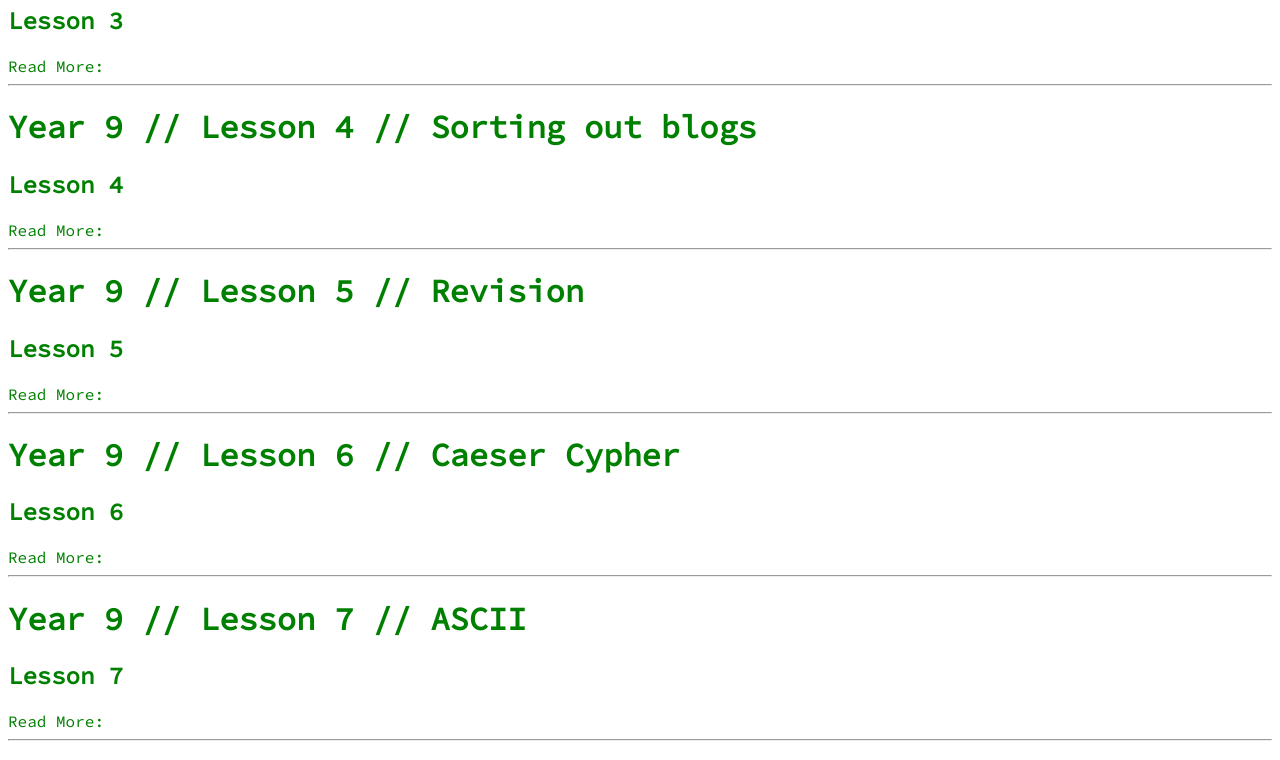
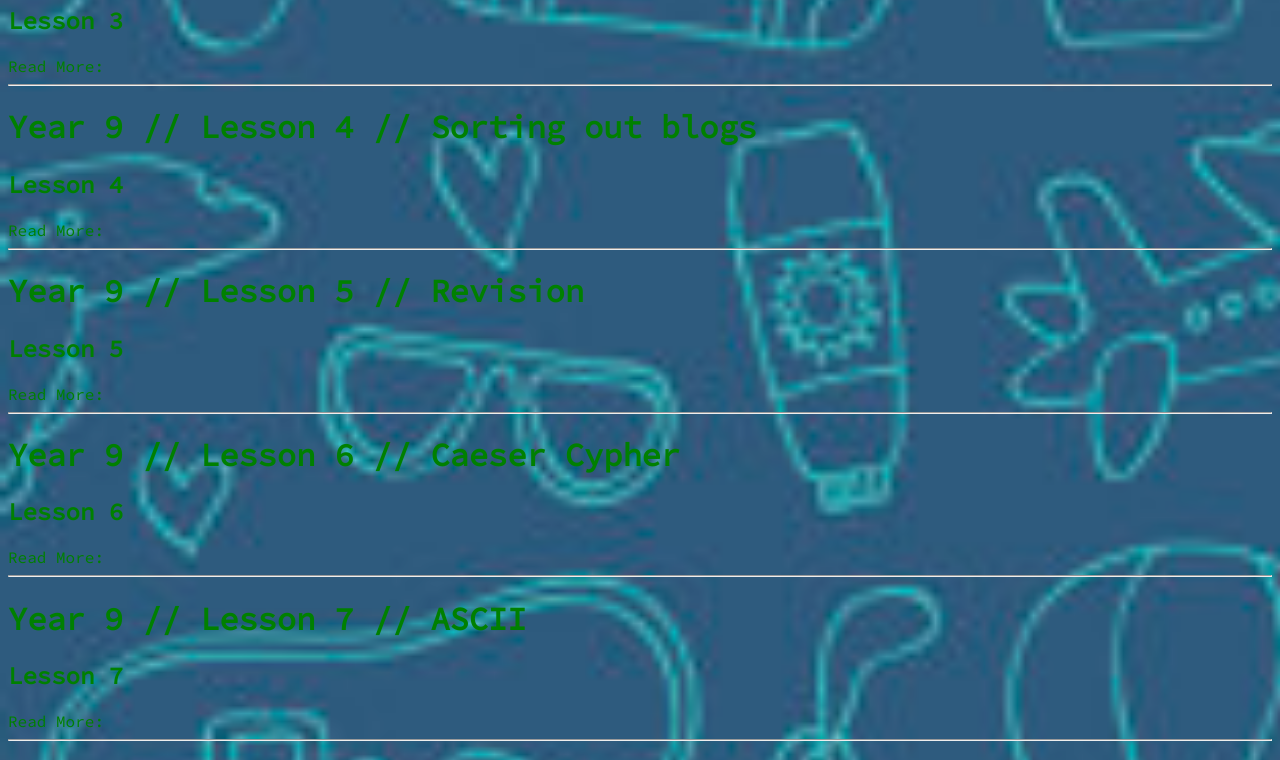
Before and after one commit to SheriyarNawaz/ITBlog, a plain HTML site: page index.html in a window 1280 px wide. Shown: the part 696-1456 px from the top of the page. Drawn offline with Linux system fonts and the light colour scheme.

Commit message:
Update style.css

```diff
--- a/style.css
+++ b/style.css
@@ -14,7 +14,7 @@ body {
 
 	font-family:'Source Code Pro';
 	color:green;
-	background-image:url("images/background-image.png");
+	background-image:url("images/background-image.jpg");
 	background-repeat:no-repeat;
 	background-size:cover;
 
```
